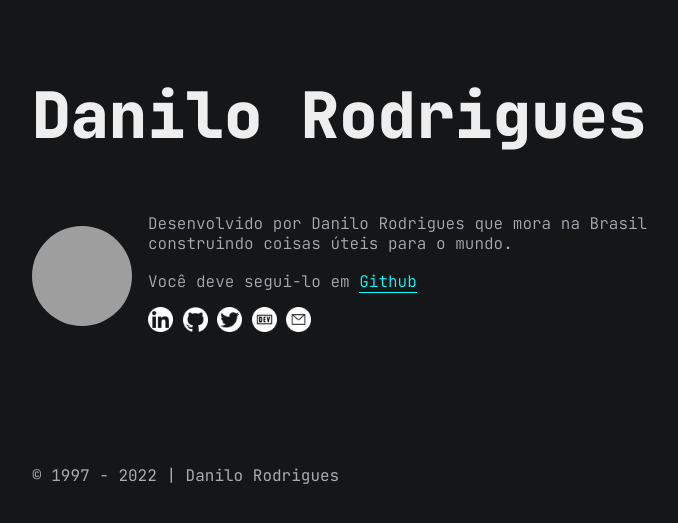
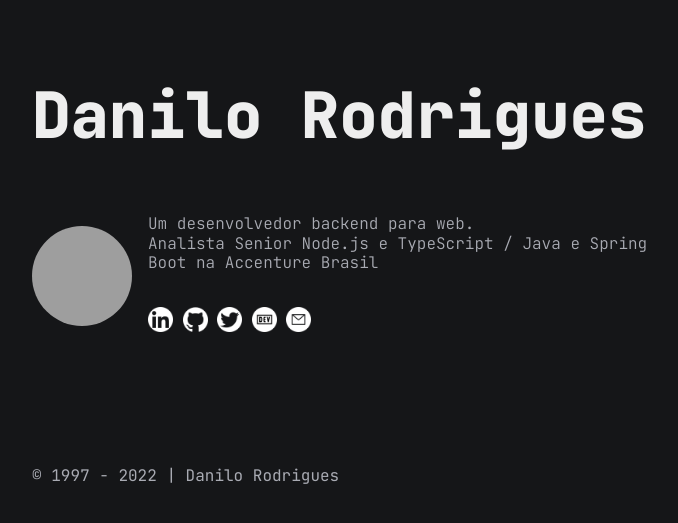
Before and after one commit to Danil0ws/Danil0ws.github.io, a Jekyll site: the page built from index.md, in a window 1280 px wide. Shown: the top 523 px of the page, without its empty margins (283-961 px from the left). Built offline with Jekyll 4.4.1, drawn with Linux system fonts in a browser that asks for light colours; grey boxes are pictures that could not be loaded.

Commit message:
edit author

```diff
--- a/_data/author.yml
+++ b/_data/author.yml
@@ -2,12 +2,12 @@ name: Danilo Rodrigues
 dp: https://avatars.githubusercontent.com/u/26333326?v=4
 description: "
   <p>
-    Desenvolvido por Danilo Rodrigues que mora na Brasil construindo coisas úteis para o mundo.
+    Um desenvolvedor backend para web.
+  </p>
+  <p>
+  Analista Senior Node.js e TypeScript / Java e Spring Boot na Accenture Brasil
   </p>
   <br/>
-  <p>
-    Você deve segui-lo em <a href='https://github.com/Danil0ws' target='_blank'>Github</a>
-  </P>
 "
 email: danilo@buff.dev
 contact:
```
Also changed, not shown: Gemfile.lock (deleted).
